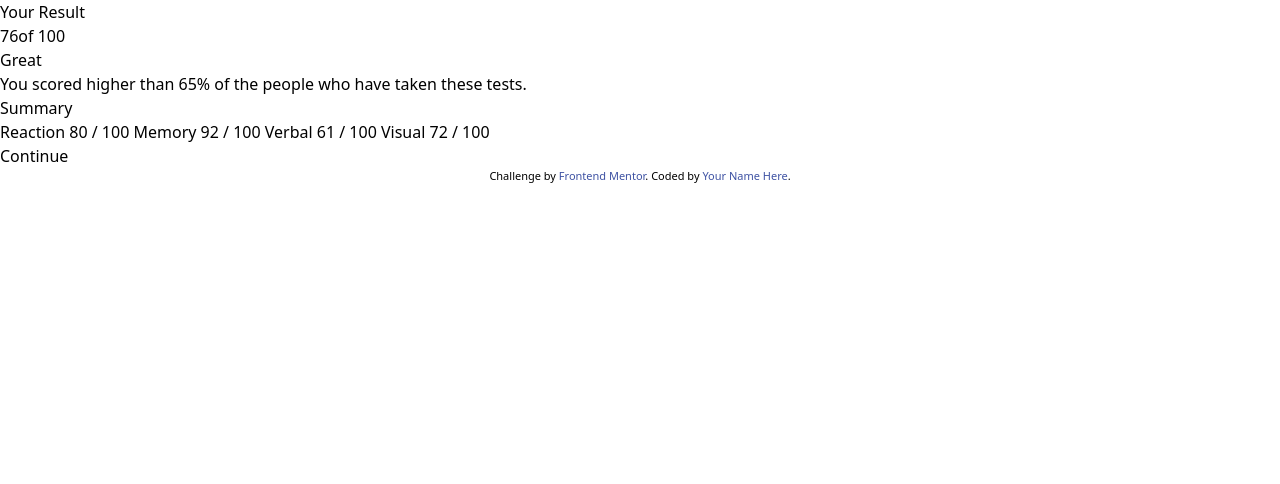
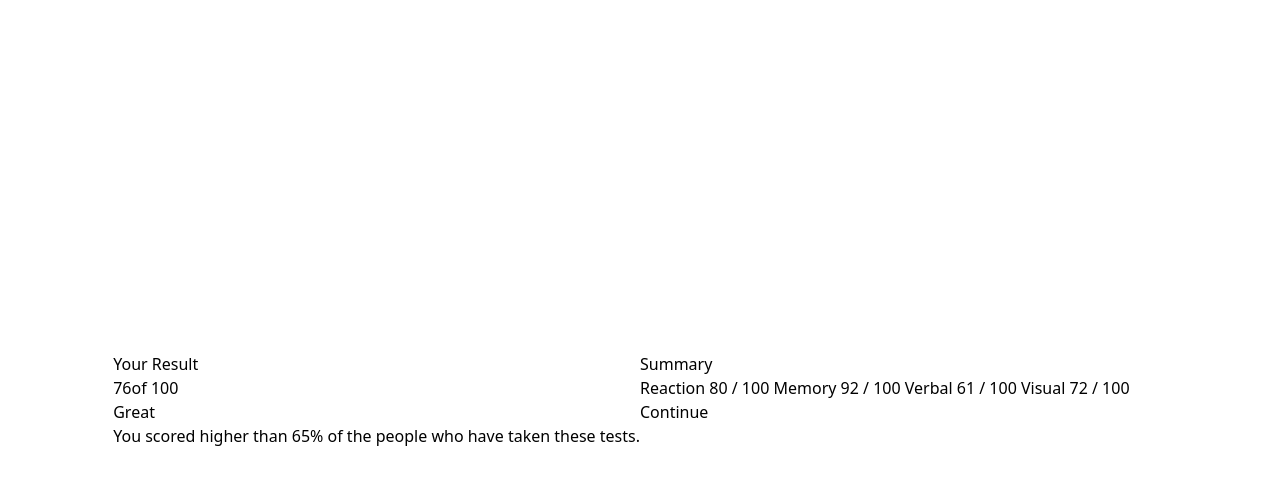
Before and after one commit to snguyen56/results-summary-react-tailwind, a React app: page / in a window 1280 px wide. Shown: the top 484 px of the page. Built offline with nearby package versions, Linux system fonts and the light colour scheme; the HTML template or start-up script is replaced by a standard one.

Commit message:
add grid structure

```diff
--- a/src/App.tsx
+++ b/src/App.tsx
@@ -1,6 +1,8 @@
 function App() {
   return (
-    <main>
+    <main className="md:grid md:place-items-center h-screen">
+      <div className="md:grid grid-cols-2">
+        <div>
           <h1>Your Result</h1>
           <p>
             <span>76</span>
@@ -10,12 +12,16 @@ function App() {
           <p>
             You scored higher than 65% of the people who have taken these tests.
           </p>
+        </div>
+        <div>
           <h2>Summary</h2>
           <div>
             Reaction 80 / 100 Memory 92 / 100 Verbal 61 / 100 Visual 72 / 100
           </div>
           <button>Continue</button>
-      <div className="text-center text-[11px]">
+        </div>
+      </div>
+      {/* <div className="text-center text-[11px]">
         Challenge by{" "}
         <a
           href="https://www.frontendmentor.io?ref=challenge"
@@ -29,7 +35,7 @@ function App() {
           Your Name Here
         </a>
         .
-      </div>
+      </div> */}
     </main>
   );
 }
```
Lines whose indentation alone changed are shown as unchanged.
